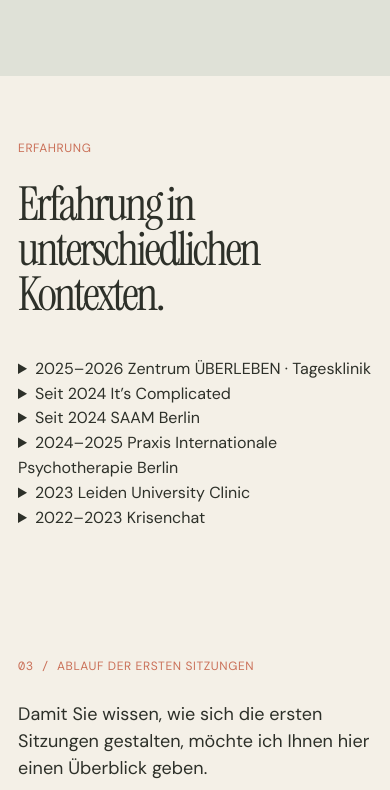
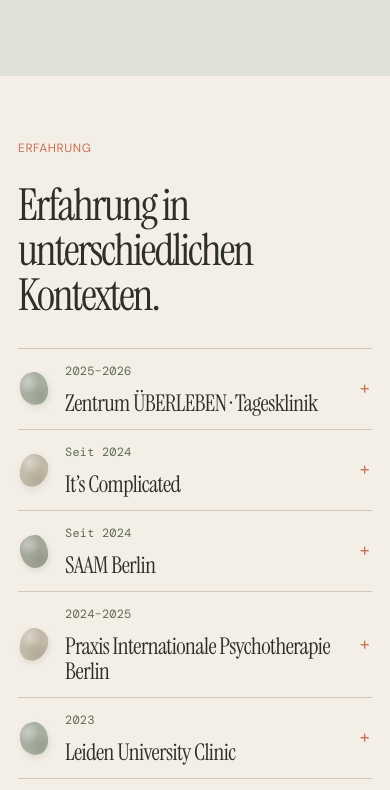
Before and after one commit to FloGuet98/wideminds, a plain HTML site: page index.html in a window 390 px wide. Shown: the part 3765-4555 px from the top of the page. Drawn offline with nearby package versions, Linux system fonts and the light colour scheme.

Commit message:
Update styles.css

```diff
--- a/styles.css
+++ b/styles.css
@@ -1453,109 +1453,158 @@ h3 {
 }
 
 
-/* =========================
-   EXPERIENCE / TIMELINE
-========================= */
-
-.experience h2 {
-  font: clamp(45px,5vw,70px)/1.05 'Instrument Serif', serif;
-  margin-bottom: 18px;
-}
-
-.experience-intro {
-  max-width: 720px;
-  font-size: 18px;
-  margin-bottom: 50px;
-  opacity: 0.9;
-}
-
-/* timeline layout */
-.timeline {
-  position: relative;
-  margin-top: 20px;
-  padding-left: 28px;
-}
-
-/* vertical line */
-.timeline::before {
+/* ===== Erfahrung: wabi-sabi accordion ===== */
+
+.experience-section {
+  background: var(--sand);
+}
+
+.experience-heading h2 {
+  max-width: 760px;
+  margin: 0 0 48px;
+  font: 400 clamp(44px, 5vw, 70px) / 1.02 "Instrument Serif", serif;
+  letter-spacing: -0.045em;
+}
+
+.experience-list {
+  width: min(100%, 940px);
+  margin: 0 auto;
+  border-top: 1px solid var(--line);
+}
+
+.experience-item {
+  border-bottom: 1px solid var(--line);
+}
+
+.experience-item summary {
+  display: grid;
+  grid-template-columns: 42px 112px minmax(0, 1fr) 28px;
+  align-items: center;
+  gap: 16px;
+  min-height: 94px;
+  padding: 16px 6px;
+  list-style: none;
+  cursor: pointer;
+}
+
+.experience-item summary::-webkit-details-marker {
+  display: none;
+}
+
+.experience-item summary::marker {
   content: "";
-  position: absolute;
-  left: 6px;
-  top: 0;
-  bottom: 0;
-  width: 1px;
-  background: var(--line);
-  opacity: 0.7;
-}
-
-/* each item */
-.timeline-item {
-  position: relative;
-  margin-bottom: 42px;
-  padding-left: 18px;
-}
-
-/* dot */
-.timeline-item::before {
-  content: "";
-  position: absolute;
-  left: -3px;
-  top: 6px;
-  width: 8px;
-  height: 8px;
-  border-radius: 50%;
-  background: var(--clay);
-}
-
-/* year */
-.timeline .year {
-  font: 12px 'DM Mono', monospace;
+}
+
+.experience-item summary:hover {
+  background: rgba(125, 138, 112, 0.07);
+}
+
+.experience-item summary:focus-visible {
+  outline: 2px solid var(--clay);
+  outline-offset: -2px;
+}
+
+.experience-stone {
+  width: 34px;
+  height: 39px;
+  border-radius: 52% 48% 45% 55% / 46% 54% 50% 50%;
+  background:
+    radial-gradient(circle at 31% 28%, rgba(255, 255, 255, 0.38), transparent 38%),
+    radial-gradient(circle at 70% 78%, rgba(45, 48, 41, 0.12), transparent 44%),
+    #a8afa1;
+  box-shadow: 1px 3px 6px rgba(45, 48, 41, 0.10);
+  transform: rotate(-8deg);
+}
+
+.experience-item:nth-child(2n) .experience-stone {
+  border-radius: 47% 53% 58% 42% / 57% 40% 60% 43%;
+  transform: rotate(7deg);
+  background-color: #c3b9a7;
+}
+
+.experience-item:nth-child(3n) .experience-stone {
+  border-radius: 56% 44% 48% 52% / 40% 58% 42% 60%;
+  transform: rotate(-3deg);
+  background-color: #a5a79a;
+}
+
+.experience-time {
+  color: var(--moss-dark);
+  font: 12px / 1.4 "DM Mono", monospace;
+  letter-spacing: 0.015em;
+}
+
+.experience-name {
+  min-width: 0;
+  color: var(--ink);
+  font: 400 clamp(24px, 2.5vw, 34px) / 1.06 "Instrument Serif", serif;
+  letter-spacing: -0.025em;
+}
+
+.experience-item summary::after {
+  content: "+";
+  grid-column: 4;
+  justify-self: end;
   color: var(--clay);
-  margin-bottom: 6px;
-  letter-spacing: .04em;
-}
-
-/* content */
-.timeline h3 {
-  font: 26px 'Instrument Serif', serif;
-  margin: 0 0 6px 0;
-}
-
-.timeline p {
-  margin: 0 0 10px 0;
-  max-width: 720px;
-}
-
-/* details accordion */
-.timeline details {
-  font-size: 14px;
-}
-
-.timeline summary {
-  cursor: pointer;
-  font-family: 'DM Sans', sans-serif;
-  font-size: 13px;
-  opacity: 0.8;
-}
-
-/* impact statement */
-.impact {
-  margin-top: 60px;
-  font-size: 18px;
-  max-width: 720px;
-  border-top: 1px solid var(--line);
-  padding-top: 25px;
-  opacity: 0.9;
-}
-
-/* scroll reveal animation */
-.reveal {
-  opacity: 0;
-  transform: translateY(14px);
-  transition: all 0.7s ease;
-}
-
-.reveal.visible {
-  opacity: 1;
-  transform: translateY(0);
-}
+  font: 18px "DM Mono", monospace;
+}
+
+.experience-item[open] summary::after {
+  content: "−";
+}
+
+.experience-body {
+  padding: 0 48px 24px 170px;
+}
+
+.experience-body p {
+  max-width: 68ch;
+  margin: 0;
+  color: #50584f;
+  font: 16px / 1.7 "DM Sans", sans-serif;
+}
+
+@media (max-width: 720px) {
+  .experience-heading h2 {
+    margin-bottom: 30px;
+  }
+
+  .experience-item summary {
+    grid-template-columns: 34px minmax(0, 1fr) 24px;
+    gap: 11px;
+    min-height: 80px;
+    padding: 14px 2px;
+  }
+
+  .experience-stone {
+    grid-column: 1;
+    grid-row: 1 / 3;
+    width: 28px;
+    height: 33px;
+  }
+
+  .experience-time {
+    grid-column: 2;
+    grid-row: 1;
+  }
+
+  .experience-name {
+    grid-column: 2;
+    grid-row: 2;
+    font-size: 23px;
+  }
+
+  .experience-item summary::after {
+    grid-column: 3;
+    grid-row: 1 / 3;
+  }
+
+  .experience-body {
+    padding: 0 28px 22px 47px;
+  }
+
+  .experience-body p {
+    font-size: 15px;
+    line-height: 1.65;
+  }
+}
```
